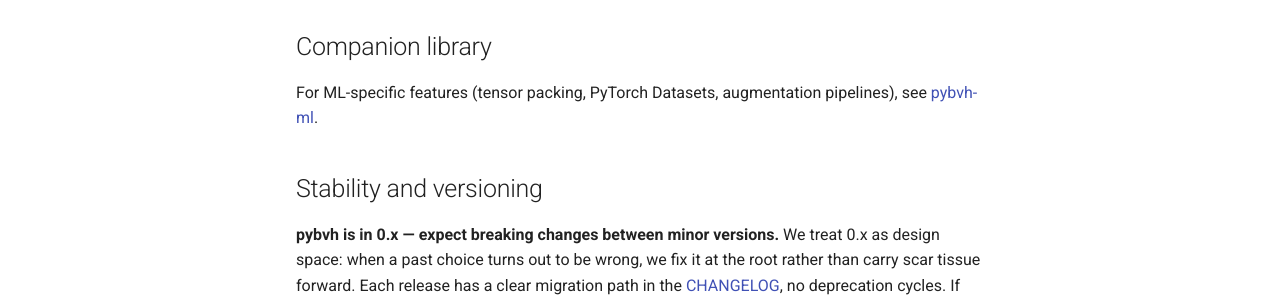
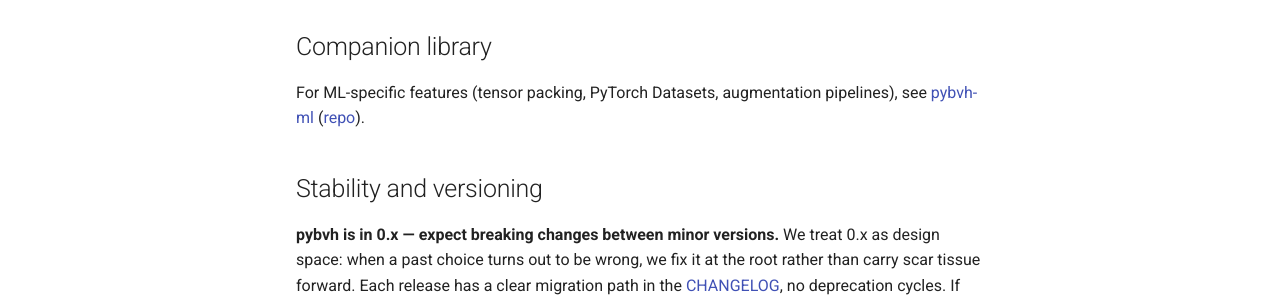
Before and after one commit to VictorS-67/pybvh, an MkDocs documentation site: the page built from docs/index.md, in a window 1280 px wide and 900 px high, scrolled down 1899 px. Shown: the part 297-597 px from the top of the window. Built offline with MkDocs 1.6.1 and Material for MkDocs 9.7.7, drawn with Linux system fonts in a browser that asks for light colours; comment, search, counter and statistics services are not loaded.

Commit message:
docs: companion-library mentions link to the pybvh-ml documentation site

```diff
--- a/docs/index.md
+++ b/docs/index.md
@@ -49,7 +49,7 @@
 
 ## Companion library
 
-For ML-specific features (tensor packing, PyTorch Datasets, augmentation pipelines), see [pybvh-ml](https://github.com/VictorS-67/pybvh-ml).
+For ML-specific features (tensor packing, PyTorch Datasets, augmentation pipelines), see [pybvh-ml](https://victors-67.github.io/pybvh-ml/) ([repo](https://github.com/VictorS-67/pybvh-ml)).
 
 ## Stability and versioning
 
```
Also changed, not shown: README.md (+1 -1 lines).
